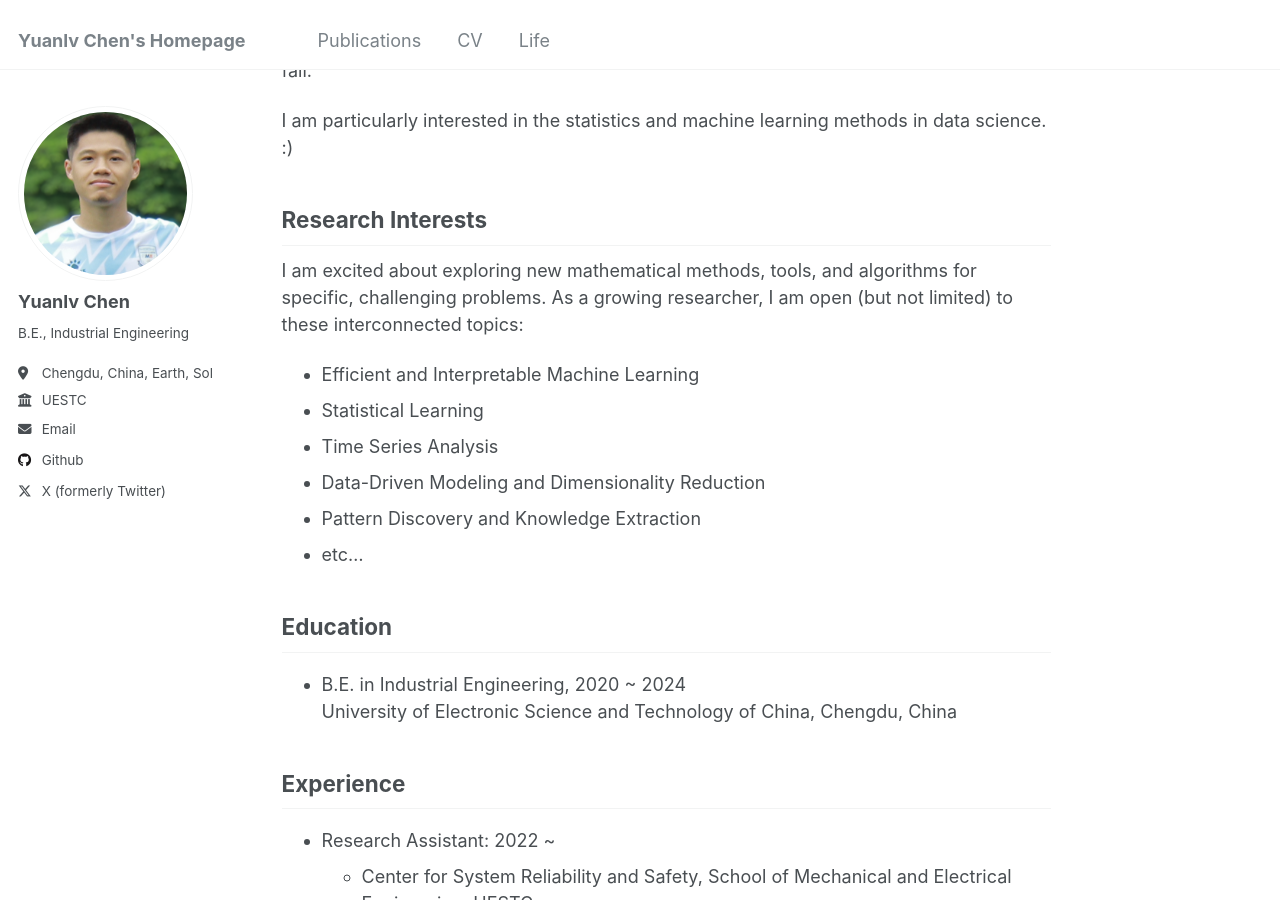
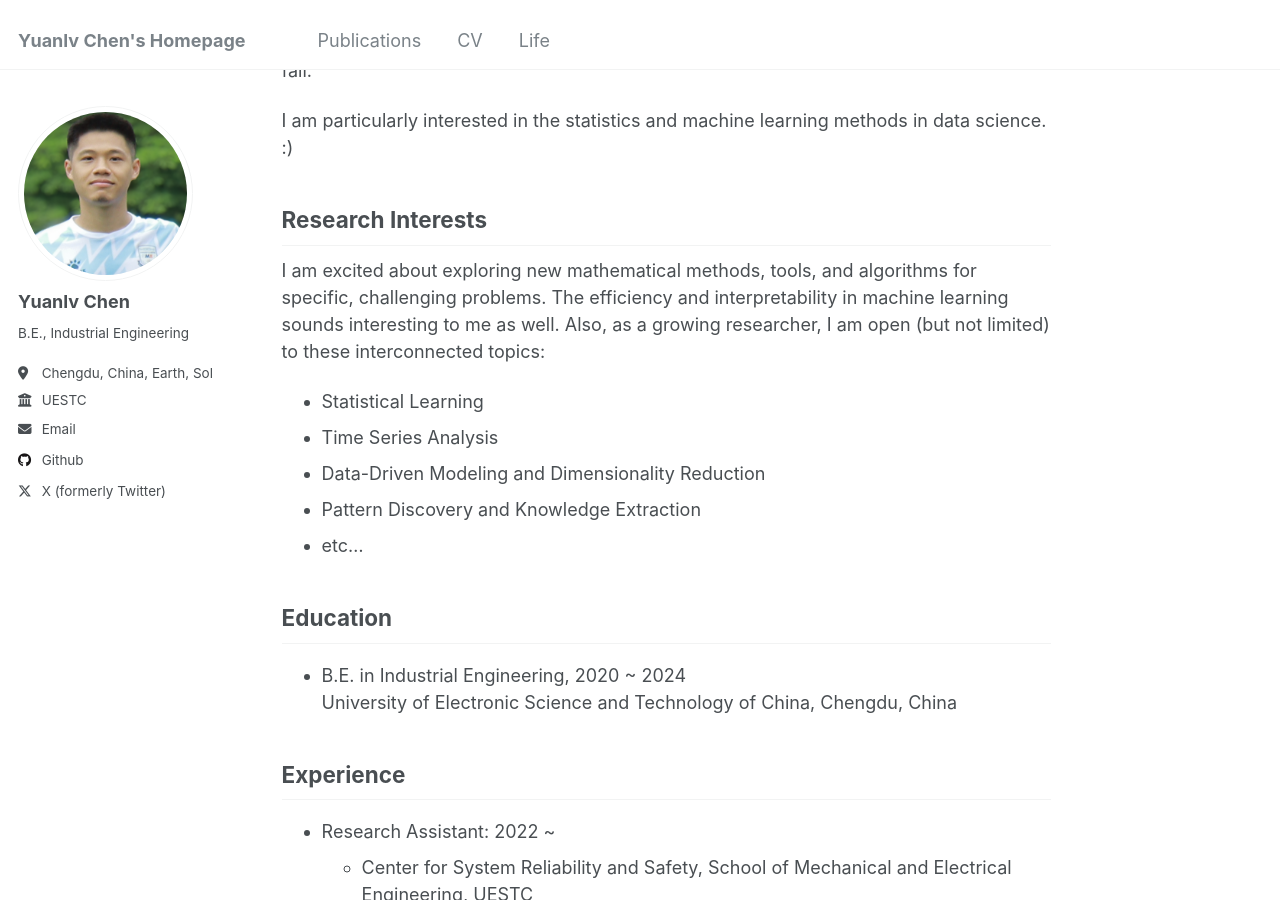
Before and after one commit to YLchen22/YLchen22.github.io, a Jekyll site: the page built from _pages/about.md, in a window 1280 px wide and 900 px high, scrolled down 300 px. Built offline with Jekyll 4.4.1, drawn with Linux system fonts in a browser that asks for light colours.

Commit message:
Update about.md

```diff
--- a/_pages/about.md
+++ b/_pages/about.md
@@ -17,8 +17,7 @@ I am particularly interested in the statistics and machine learning methods in d
 
 Research Interests
 ------
-I am excited about exploring new mathematical methods, tools, and algorithms for specific, challenging problems. As a growing researcher, I am open (but not limited) to these interconnected topics:
-* Efficient and Interpretable Machine Learning
+I am excited about exploring new mathematical methods, tools, and algorithms for specific, challenging problems. The efficiency and interpretability in machine learning sounds interesting to me as well. Also, as a growing researcher, I am open (but not limited) to these interconnected topics:
 * Statistical Learning
 * Time Series Analysis
 * Data-Driven Modeling and Dimensionality Reduction
```
